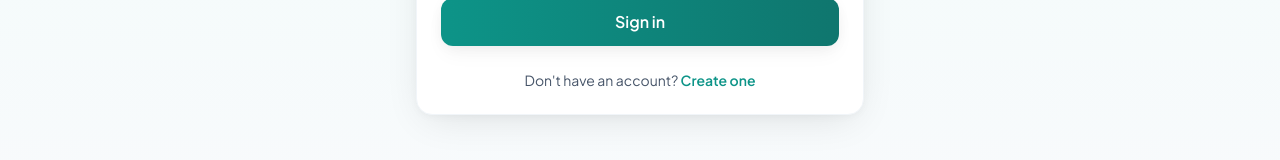
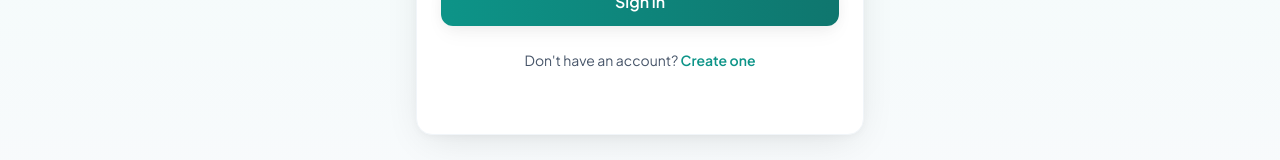
Before and after one commit to prince-pradhan/Event-management-frontend, a React (Vite) app: page /login in a window 1280 px wide. Shown: the part 475-635 px from the top of the page. Built offline with nearby package versions, Linux system fonts and the light colour scheme; no server answers; the HTML template or start-up script is replaced by a standard one.

Commit message:
signup with google

```diff
--- a/package.json
+++ b/package.json
@@ -9,10 +9,11 @@
     "preview": "vite preview"
   },
   "dependencies": {
+    "@react-oauth/google": "^0.13.4",
+    "axios": "^1.6.7",
     "react": "^18.2.0",
     "react-dom": "^18.2.0",
-    "react-router-dom": "^6.22.0",
-    "axios": "^1.6.7"
+    "react-router-dom": "^6.22.0"
   },
   "devDependencies": {
     "@vitejs/plugin-react": "^4.2.1",
--- a/src/App.jsx
+++ b/src/App.jsx
@@ -1,11 +1,14 @@
-import { AuthProvider } from './context/AuthContext';
-import AppRouter from './routes';
-import './styles/index.css';
+import { GoogleOAuthProvider } from "@react-oauth/google";
+import { AuthProvider } from "./context/AuthContext";
+import AppRouter from "./routes";
+import "./styles/index.css";
 
 export default function App() {
   return (
-    <AuthProvider>
-      <AppRouter />
-    </AuthProvider>
+    <GoogleOAuthProvider clientId="423512627428-ge7b6qmbkm6emofr4fukgoboptv0rpkc.apps.googleusercontent.com">
+      <AuthProvider>
+        <AppRouter />
+      </AuthProvider>
+    </GoogleOAuthProvider>
   );
 }
--- a/src/pages/auth/Login.jsx
+++ b/src/pages/auth/Login.jsx
@@ -1,26 +1,28 @@
-import { useState } from 'react';
-import { Link, useNavigate } from 'react-router-dom';
-import { useAuth } from '../../context/AuthContext';
-import { ROUTES, USER_ROLE } from '../../utils/constants';
-import Card from '../../components/common/Card';
-import Input from '../../components/common/Input';
-import Button from '../../components/common/Button';
+import { useState } from "react";
+import { Link, useNavigate } from "react-router-dom";
+import { useAuth } from "../../context/AuthContext";
+import { ROUTES, USER_ROLE } from "../../utils/constants";
+import Card from "../../components/common/Card";
+import Input from "../../components/common/Input";
+import Button from "../../components/common/Button";
+import { GoogleLogin } from "@react-oauth/google";
+import axios from "axios";
 
 /**
  * Backend: POST /api/user/login { email, password }
  * Redirect: admin → /admin/dashboard, student → /student/dashboard
  */
 export default function Login() {
-  const [email, setEmail] = useState('');
-  const [password, setPassword] = useState('');
-  const [error, setError] = useState('');
+  const [email, setEmail] = useState("");
+  const [password, setPassword] = useState("");
+  const [error, setError] = useState("");
   const [loading, setLoading] = useState(false);
   const { login } = useAuth();
   const navigate = useNavigate();
 
   const handleSubmit = async (e) => {
     e.preventDefault();
-    setError('');
+    setError("");
     setLoading(true);
     try {
       const res = await login({ email, password });
@@ -30,7 +32,7 @@ export default function Login() {
       if (user && !user.isVerified) {
         navigate(ROUTES.VERIFY_EMAIL, {
           replace: true,
-          state: { message: 'Please verify your email to continue.' }
+          state: { message: "Please verify your email to continue." },
         });
         return;
       }
@@ -42,7 +44,9 @@ export default function Login() {
         navigate(ROUTES.STUDENT_DASHBOARD, { replace: true });
       }
     } catch (err) {
-      setError(err.response?.data?.message || 'Login failed. Please try again.');
+      setError(
+        err.response?.data?.message || "Login failed. Please try again.",
+      );
     } finally {
       setLoading(false);
     }
@@ -78,15 +82,27 @@ export default function Login() {
             </div>
           )}
           <Button type="submit" className="w-full" size="lg" disabled={loading}>
-            {loading ? 'Signing in...' : 'Sign in'}
+            {loading ? "Signing in..." : "Sign in"}
           </Button>
         </form>
         <p className="mt-6 text-center text-sm text-slate-600">
-          Don&apos;t have an account?{' '}
-          <Link to={ROUTES.REGISTER} className="font-semibold text-primary-600 hover:text-primary-700">
+          Don&apos;t have an account?{" "}
+          <Link
+            to={ROUTES.REGISTER}
+            className="font-semibold text-primary-600 hover:text-primary-700"
+          >
             Create one
           </Link>
         </p>
+        <GoogleLogin
+          onSuccess={async (credentialResponse) => {
+            const res = await axios.post("/api/auth/google", {
+              token: credentialResponse.credential,
+            });
+            console.log(res.data);
+          }}
+          onError={() => console.log("Google Login Failed")}
+        />
       </Card>
     </div>
   );
```
Also changed, not shown: src/context/GoogleAuthProvider.jsx (added), 1 other file (tests, documents, lock files or other folders).
